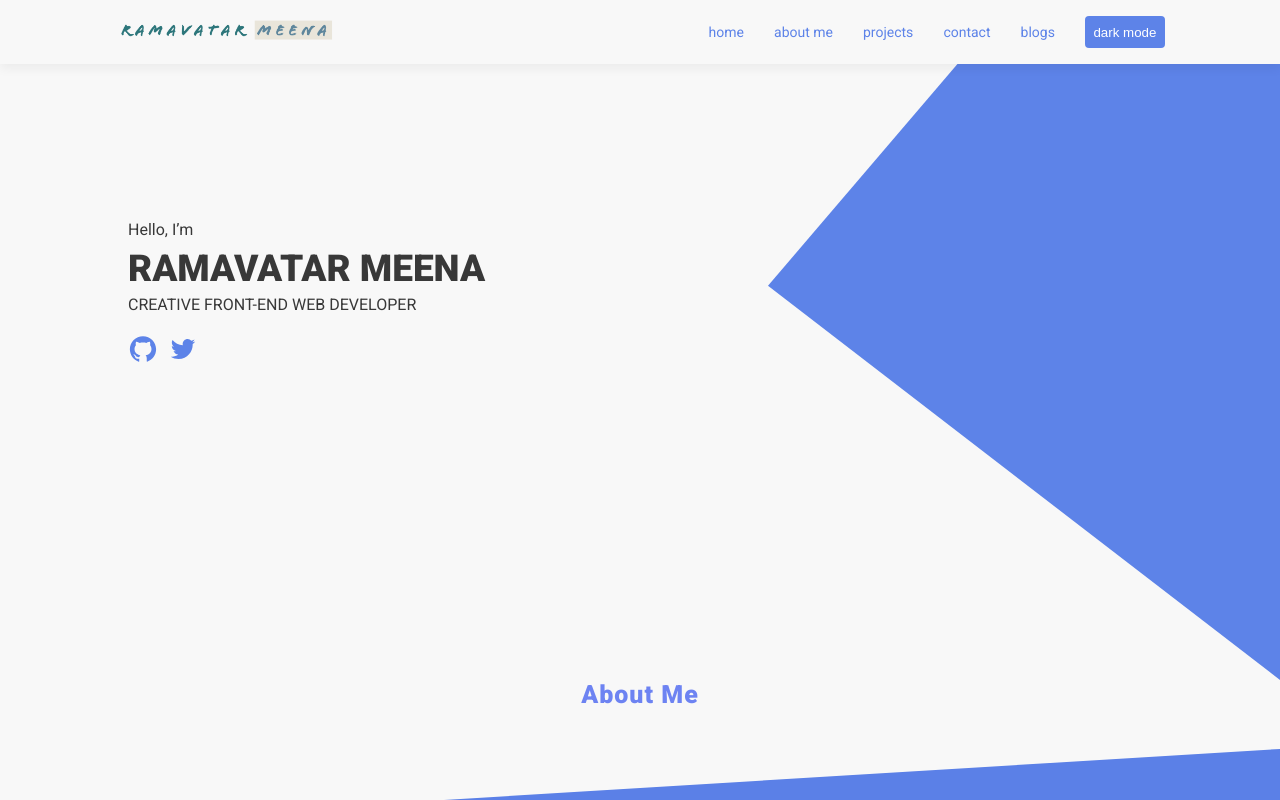
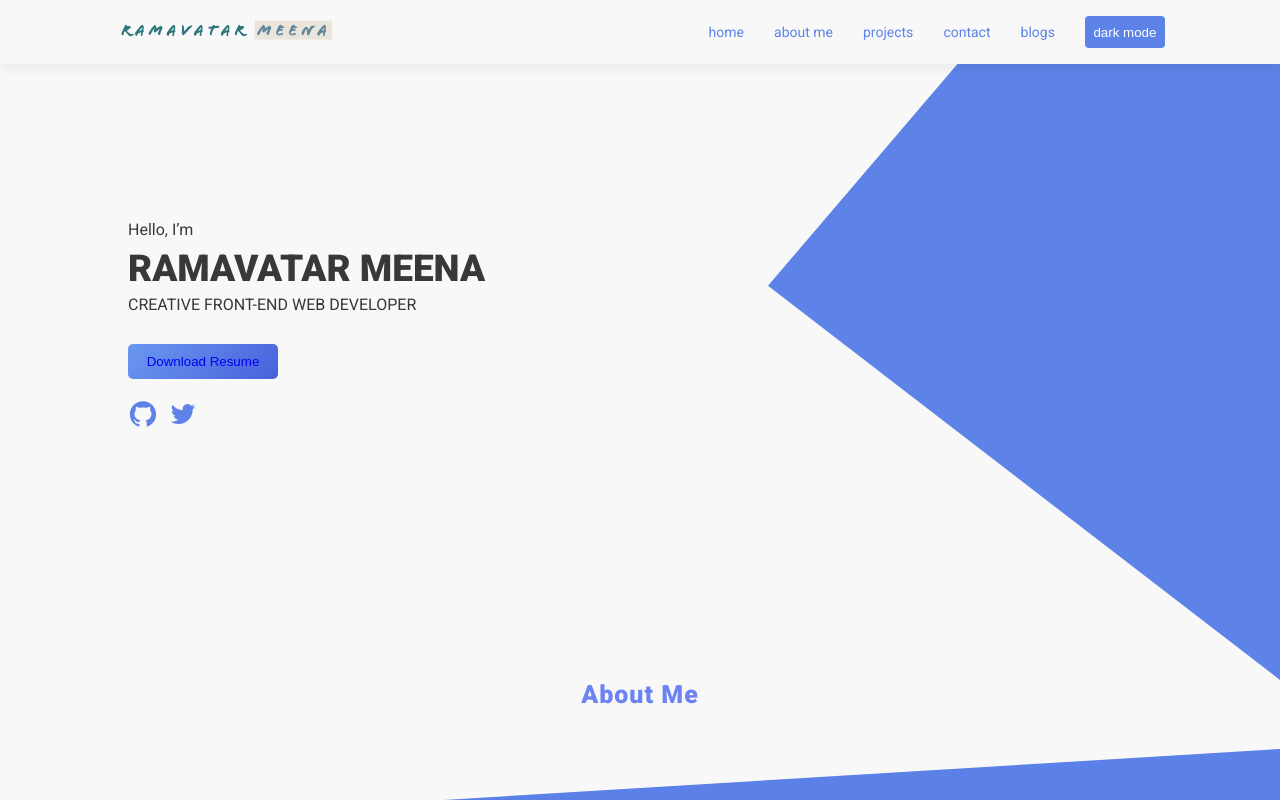
Before and after one commit to ramavatarmeena99/my_portfolio, a React (Create React App) app: page / in a window 1280 px wide. Shown: the top 800 px of the page. Built offline with nearby package versions, Linux system fonts and the light colour scheme.

Commit message:
resume add

```diff
--- a/src/Components/Intro/index.js
+++ b/src/Components/Intro/index.js
@@ -74,13 +74,13 @@ export default function Intro() {
           <h1 className={Style.me}> RAMAVATAR MEENA</h1>
           <h4>CREATIVE FRONT-END WEB DEVELOPER</h4>
           <div className={Style.myResume}>
-            {/* <button className={Style.resume}>
+            <button className={Style.resume}>
             <a href = {Pdf} target = "_blank"
               rel="noreferrer"
 
             > Download Resume</a>
 
-              </button> */}
+              </button>
           </div>
           <div className={Style.icons}>
             <a
```
Also changed, not shown: 1 other file (tests, documents, lock files or other folders).
